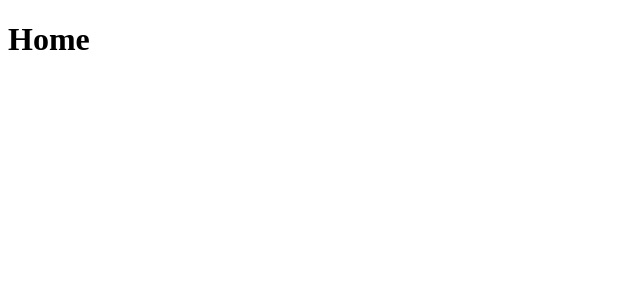
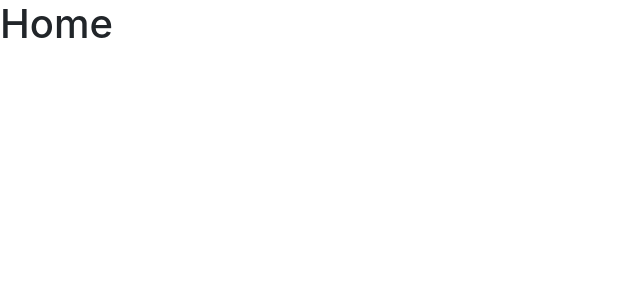
Before and after one commit to riverrz/ticketing, a Next.js app in the folder client/: page / in a window 1280 px wide. Shown: the top 300 px of the page, without its empty margins (0-640 px from the left). Built offline with nearby package versions, Linux system fonts and the light colour scheme.

Commit message:
Introduce bootstrap

```diff
--- a/client/package.json
+++ b/client/package.json
@@ -10,6 +10,7 @@
   "author": "Shivam Kumar <shivam123425@gmail.com>",
   "license": "ISC",
   "dependencies": {
+    "bootstrap": "^4.6.0",
     "next": "^10.0.6",
     "react": "^17.0.1",
     "react-dom": "^17.0.1"
--- /dev/null
+++ b/client/pages/_app.js
@@ -0,0 +1,5 @@
+import "bootstrap/dist/css/bootstrap.css";
+
+export default function App({ Component, pageProps }) {
+  return <Component {...pageProps} />;
+}
```
Also changed, not shown: 1 other file (tests, documents, lock files or other folders).
